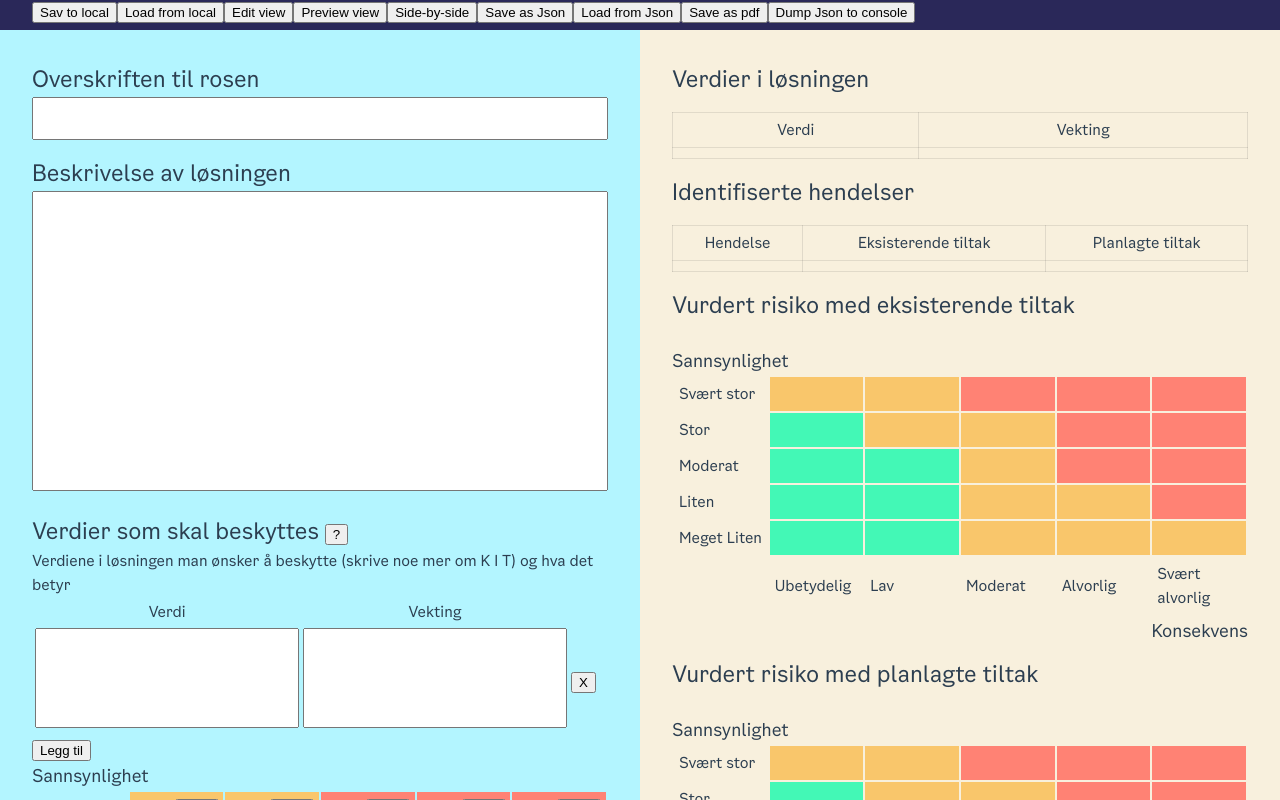
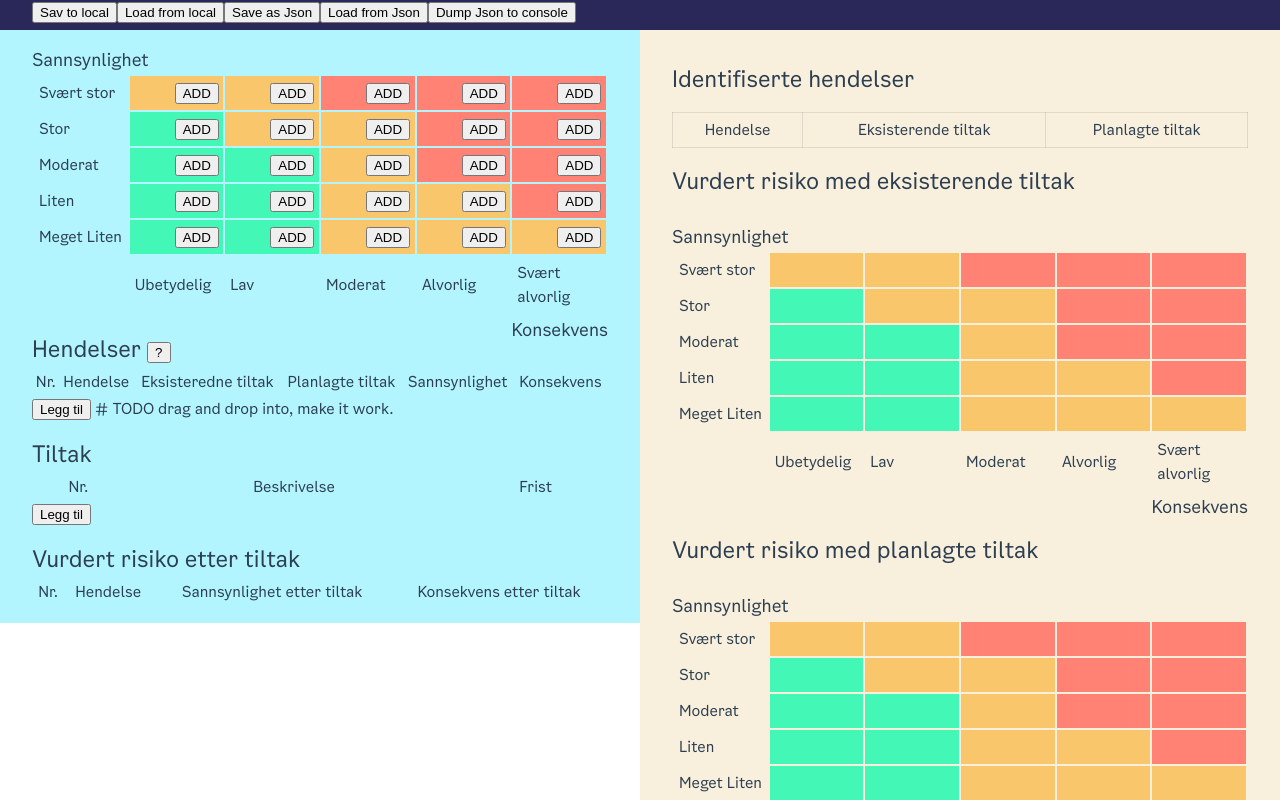
Before and after one commit to oslokommune/rosinator, a Vue app: page / in a window 1280 px wide. Shown: the top 800 px of the page. Built offline with nearby package versions, Linux system fonts and the light colour scheme.

Commit message:
Strip down functionality to its core, we only want hendelser + tiltak

```diff
--- a/src/App.vue
+++ b/src/App.vue
@@ -1,9 +1,7 @@
 <script setup>
 import { RouterLink, RouterView } from 'vue-router'
-import HelloWorld from './components/HelloWorld.vue'
 import MatrixTable   from "./components/MatrixTable.vue";
 import MatrixTableEtter   from "./components/MatrixTableEtter.vue";
-import html2pdf from "html2pdf.js";
 import MatrixTableEdit from "./components/MatrixTableEdit.vue";
 </script>
 
@@ -11,20 +9,11 @@ import MatrixTableEdit from "./components/MatrixTableEdit.vue";
 export default {
   data() {
     return {
-      title: '',
-      description: '',
-      verdier: [ {tittel: '', fokus: ''}],
-      hendelser : [ {hendelse: '', situasjon: '', action: '', sannsynlighet: '', konsekvens: '', sannsynlighet_etter: '', konsekvens_etter: ''}],
-      tiltak: [ { beskrivelse: '', frist: ''}]
+      hendelser: [],
+      tiltak: []
     }
   },
   methods: {
-    exportToPDF() {
-      html2pdf(document.getElementById("preview"), {
-        margin: 1,
-        filename: "ros.pdf",
-      });
-    },
     //  export json
     exportJson() {
       const a = document.createElement("a");
@@ -42,18 +31,12 @@ export default {
     },
     // save to local storage
     save() {
-      let {title, description, verdier, hendelser, tiltak} = this;
-      localStorage.setItem('title', title);
-      localStorage.setItem('description', description);
-      localStorage.setItem('verdier', JSON.stringify(verdier));
+      let {hendelser, tiltak} = this;
       localStorage.setItem('hendelser', JSON.stringify(hendelser));
       localStorage.setItem('tiltak', JSON.stringify(tiltak));
     },
     // load from local storage
     load() {
-      this.title = localStorage.getItem('title');
-      this.description = localStorage.getItem('description');
-      this.verdier = JSON.parse(localStorage.getItem('verdier'));
       this.hendelser = JSON.parse(localStorage.getItem('hendelser'));
       this.tiltak = JSON.parse(localStorage.getItem('tiltak'));
     },
@@ -61,41 +44,8 @@ export default {
     loadJson() {
       let json = prompt('Paste JSON here');
       let data = JSON.parse(json);
-      this.title = data.title;
-      this.description = data.description;
-      this.verdier = data.verdier;
       this.hendelser = data.hendelser;
       this.tiltak = data.tiltak;
-    },
-    fullEdit() {
-      let edit = document.getElementById('edit');
-      let preview = document.getElementById('preview');
-      edit.style.width = '100%'
-      edit.style.display = 'block';
-      preview.style.display = 'none';
-    },
-    fullPreview() {
-      let edit = document.getElementById('edit');
-      let preview = document.getElementById('preview');
-      preview.style.width = '100%'
-      preview.style.display = 'block';
-      edit.style.display = 'none';
-    },
-    sideBySide() {
-      let edit = document.getElementById('edit');
-      let preview = document.getElementById('preview');
-      edit.style.width = '';
-      preview.style.width = '';
-      preview.style.display = 'block';
-      edit.style.display = 'block';
-    },
-    toggle(id) {
-      let elem = document.getElementById(id);
-      if (elem.style.display === 'none') {
-        elem.style.display = 'block';
-      } else {
-        elem.style.display = 'none';
-      }
     },
     pushHendelse() {
       // create if empty
@@ -104,14 +54,6 @@ export default {
       }
       // push
       this.hendelser.push({hendelse: '', situasjon: '', action: '', sannsynlighet: '', konsekvens: ''});
-    },
-    pushVerdi() {
-      // create if empty
-      if (!this.verdier) {
-        this.verdier = [];
-      }
-      // push
-      this.verdier.push({tittel: '', fokus: ''});
     },
     pushTiltak() {
       // create if empty
@@ -128,43 +70,18 @@ export default {
 <template>
 
   <nav>
-
     <button @click="save">Sav to local</button>
     <button @click="load">Load from local</button>
-    <button @click="fullEdit">Edit view</button>
-    <button @click="fullPreview">Preview view</button>
-    <button @click="sideBySide">Side-by-side</button>
     <button @click="exportJson">Save as Json</button>
     <button @click="loadJson">Load from Json</button>
-    <button @click="exportToPDF">Save as pdf</button>
     <button @click="exportJsonToConsole">Dump Json to console</button>
   </nav>
   <div id="edit" class="edit">
-  <h2>Overskriften til rosen</h2>
-  <input class="single" v-model="title">
-  <h2>Beskrivelse av løsningen</h2>
-    <textarea class="long-text" v-model="description"></textarea>
-    <h2>Verdier som skal beskyttes <button @click="toggle('verdier_hjelp')">?</button></h2>
-
-    <p id="verdier_hjelp">Verdiene i løsningen man ønsker å beskytte (skrive noe mer om K I T) og hva det betyr</p>
-    <table>
-      <tr>
-        <th>Verdi</th>
-        <th>Vekting</th>
-      </tr>
-      <tr v-for="verdi in verdier">
-        <td><textarea class="medium-text" v-model="verdi.tittel"></textarea></td>
-        <td><textarea class="medium-text" v-model="verdi.fokus"></textarea></td>
-        <td><button @click="verdier.splice(verdier.indexOf(verdi), 1)">X</button></td>
-      </tr>
-    </table>
-  <button @click="pushVerdi">Legg til</button>
 
   <MatrixTableEdit :hendelser="hendelser"  />
 
      <h2>Hendelser  <button @click="toggle('hendelser_hjelp')">?</button></h2>
 
-    <p id="hendelser_hjelp">Skriv om hendleser ...</p>
   <table>
     <tr>
       <th>Nr.</th>
@@ -200,6 +117,9 @@ export default {
     </tr>
     </table>
     <button @click="pushHendelse">Legg til</button>
+
+    # TODO drag and drop into, make it work.
+
 
     <h2>Tiltak</h2>
     <table>
@@ -245,28 +165,13 @@ export default {
           </select></td>
       </tr>
     </table>
-
-
-
   </div>
 
   <div id="preview" class="preview">
   <h1>{{ title }}</h1>
   <pre>{{ description }}</pre>
 
-  <h2>Verdier i løsningen</h2>
-  <table class="data">
-    <tr>
-      <th>Verdi</th>
-      <th>Vekting</th>
-    </tr>
 
-    <tr v-for="verdi in verdier" :key="verdi.tittel">
-      <td>{{ verdi.tittel }}</td>
-      <td>{{ verdi.fokus }}</td>
-    </tr>
-
-  </table>
 
 <h2>Identifiserte hendelser</h2>
     <table class="data">
```
